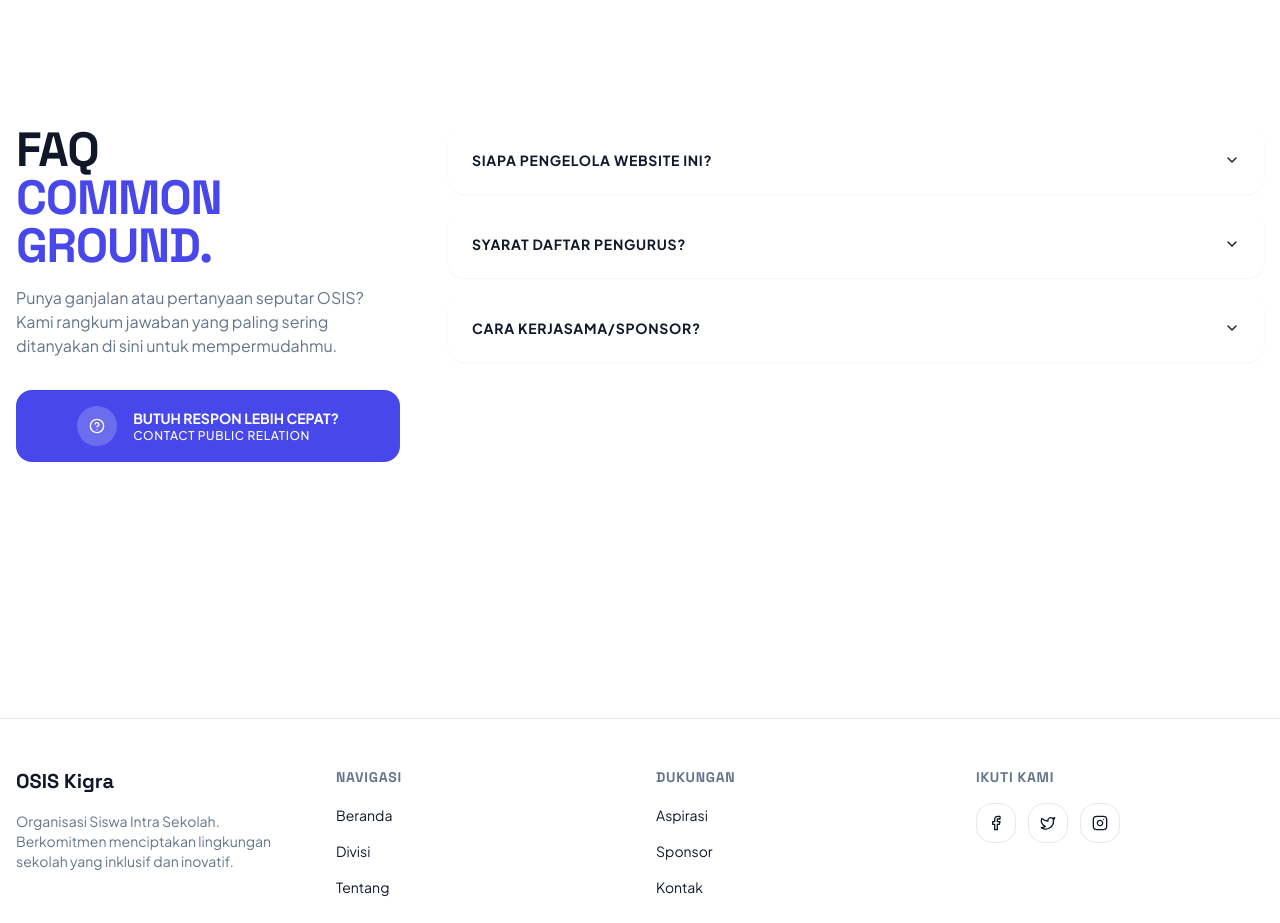
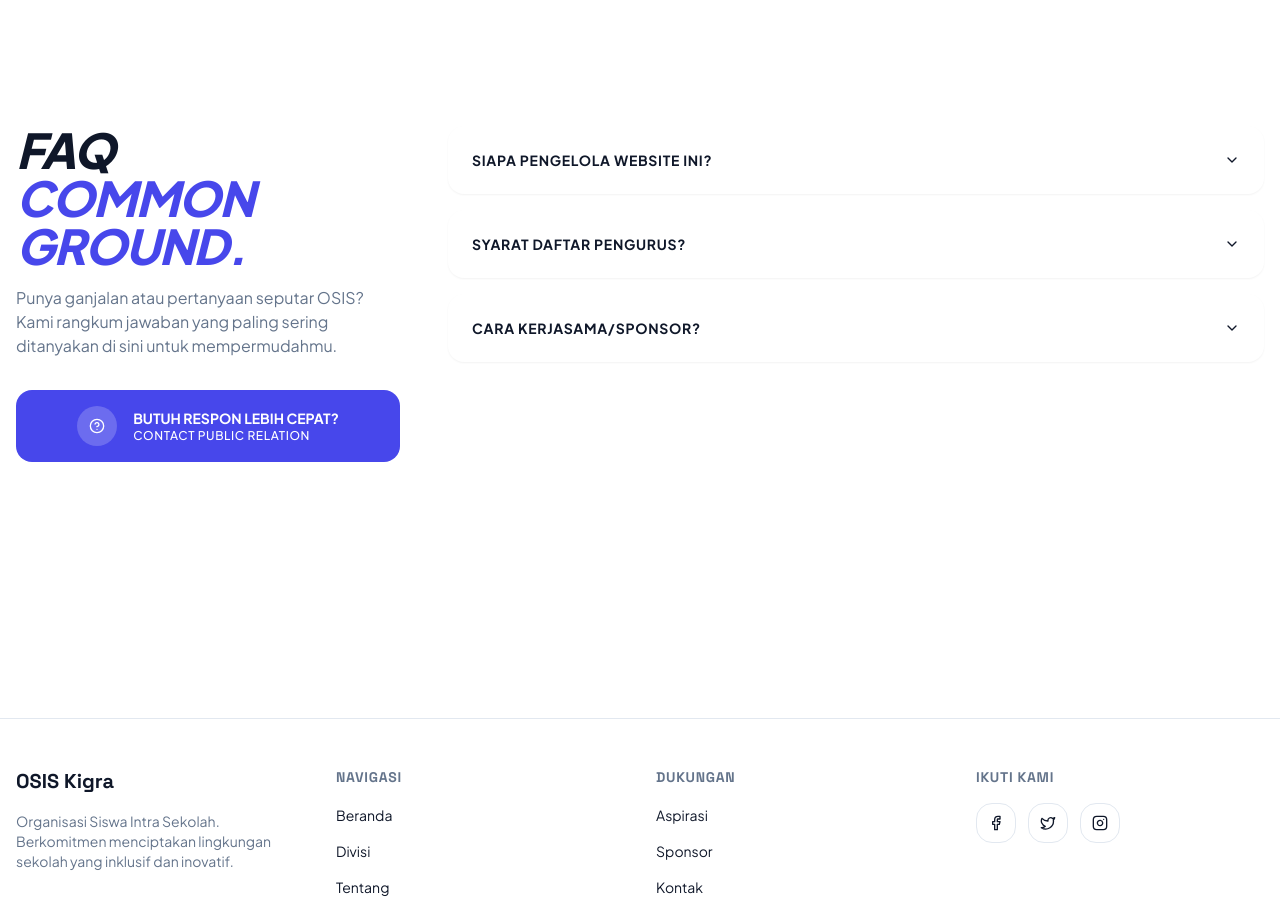
Before and after one commit to WeplyStudio/osis, a Next.js app: page / in a window 1280 px wide. Shown: the part 5873-6796 px from the top of the page. Built offline with nearby package versions, Linux system fonts and the light colour scheme.

Commit message:
gunakan teks plus jakarta sans aja dan pake italic nya (_for element h2_

```diff
--- a/src/app/(app)/page.tsx
+++ b/src/app/(app)/page.tsx
@@ -364,7 +364,7 @@ export default function LandingPage() {
         <section>
             <div className="grid grid-cols-1 lg:grid-cols-3 gap-8 lg:gap-12">
                 <div className="lg:col-span-1">
-                    <h2 className="font-headline text-5xl font-extrabold tracking-tight text-foreground">
+                    <h2 className="font-body text-5xl font-extrabold tracking-tight text-foreground italic">
                         FAQ<br/><span className="text-primary">COMMON GROUND.</span>
                     </h2>
                     <p className="mt-4 text-muted-foreground">
```
